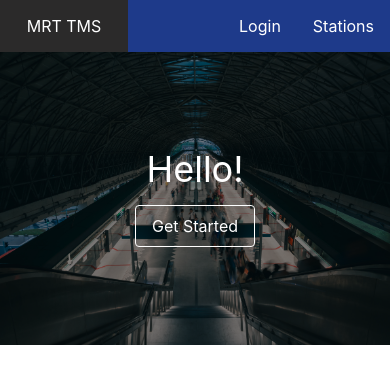
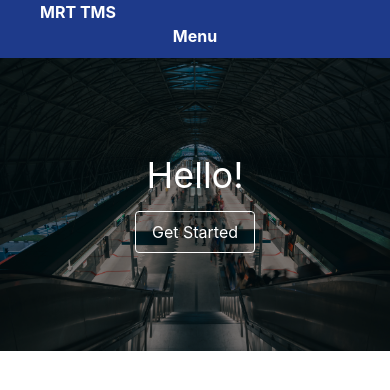
Before and after one commit to AiviriX/MRT-Project, a React (Create React App) app in the folder mrt-app/: page / in a window 390 px wide. Shown: the top 390 px of the page. Built offline with nearby package versions, Linux system fonts and the light colour scheme; no server answers.

Commit message:
Basic navbar responsiveness

```diff
--- a/mrt-app/src/navigation.tsx
+++ b/mrt-app/src/navigation.tsx
@@ -1,17 +1,17 @@
 import './style/mrt_index.css'
 import './style/nav.css'
 
-import { useEffect, useState } from 'react'
+import { useState } from 'react'
 import { Link } from 'react-router-dom'
-
 import { removeSessionToken, hasSessionToken } from './auth/sessionTokenManager'
 
 export const Navigation = () => {
     const [hasToken, setToken] = useState(hasSessionToken())
+    const [showDropdown, setShowDropdown] = useState(false);
 
-    useEffect(() => {
-
-    }, [hasToken])
+    const toggleDropdown = () => {
+        setShowDropdown(!showDropdown);
+    };
 
     //Handles the instructions to remove the session token locally....
     const locRemoveSessionToken = () => {
@@ -19,34 +19,41 @@ export const Navigation = () => {
         setToken(hasSessionToken());
     }
 
+    return (
+        <nav className=''>
+            <ul className="">
+                <div className='flex justify-items-start'>
+                <li className=''>
+                    <Link className="flex mx-10 text-[#fff] font-bold " to="/">MRT TMS</Link>
+                </li>
+                </div>
+                <div className='nav-list'>
+                <li className='nav-item'>
+                    <a className="nav-link" onClick={toggleDropdown}>Menu</a>
+                    {showDropdown && (
+                        <div className="dropdown">
+                            <ul>
+                                <li>
+                                    {hasToken ? (
+                                        <Link className="nav-link" to="/admin/control">Admin Control</Link>
+                                    ) : (
+                                        <Link className="" to="/login/admin">Login</Link>
+                                    )}
+                                </li>
+                                {hasToken && (
+                                    <li onClick={locRemoveSessionToken}>
+                                        <Link className="nav-link" to='/'>Logout</Link>
+                                    </li>
+                                )}
+                            </ul>
 
-    return (
-            <nav className='flex shrink bg-white border-gray-200 dark:bg-gray-900 top-0 z-10 relative'>
-                <ul className='z-19 sticky list-none m-0 p-0 overflow-hidden bg-blue-900 text-gray-200 fixed w-full'>
-                    <li className='left'>
-                        <Link className="shrink w-32" to="/">MRT TMS</Link>
-                    </li>
-                    <li className='right'>
-                        <Link to="/stations/mrt3">Stations</Link>
-                    </li>
-
-                    {
-                    (hasToken) ? (
-                        <div>
-                            <li onClick={locRemoveSessionToken} className='flex right '>
-                                <Link to='/'> Logout </Link>
-                            </li>
-                            <li className='flex right'>
-                                <Link to="/admin/control"> Admin Control </Link>
-                            </li>
                         </div>
-                    ) : (
-                        <li className='flex right'>
-                            <Link to="/login/admin"> Login </Link>
-                        </li>
-                    ) }
-                </ul>
-            </nav>
+                    )}
+                </li>
+                </div>
+            </ul>
+        </nav>
     );
 }
+
 export default Navigation
--- a/mrt-app/src/style/nav.css
+++ b/mrt-app/src/style/nav.css
@@ -1,55 +1,77 @@
-@tailwind base;
-@tailwind components;
-@tailwind utilities;
+/* nav.css */
+
+nav {
+    background-color: rgba(30,58,138,255);
+    /* margin: 0;
+    padding-top: 20px;
+    padding-bottom: 20px;
+    font-family: sans-serif;
+    display: flex;
+    align-items: center;  */
+}
+
+.nav-list {
+    list-style: none;
+    padding: 0;
+    margin: 0;
+    display: flex;
+    align-items: center;
+    justify-content: center;
+}
+
+.nav-item {
+    margin-right: 10px;
+}
+
+.nav-link {
+    text-decoration: none;
+    color: #fff;
+    padding: 10px 15px;
+    border-radius: 5px;
+    transition: background-color 0.3s ease;
+    font-weight: bold;
+}
+
+.nav-link:hover {
+    background-color: rgba(255, 255, 255, 0.1);
+}
+
+.nav-right {
+    align-items: right;
+}
+
+@media (max-width: 768px) {
+    .nav-list {
+        flex-direction: column;
+        max-height: auto;
+    }
+
+    .nav-item {
+        margin-bottom: 10px;
+        margin-right: 0;
+    }
 
 
-.topNav img {
-    size: 30px;
-    position: fixed;
 }
 
-.honk {
-    background-color: blue;
+@media (min-width: 769px) {
+    .nav-list {
+        flex-direction: row;
+        height: 60px;
+        align-items: left;
+    }
+
+    .nav-item {
+        margin-bottom: 0;
+    }
 }
 
 
-
-.l {
-
+.dropdown {
+    display: block; /* Show the dropdown when screen is small */
+    top: 100%; /* Position it below the navbar */
+    background-color: rgb(7, 3, 66);
+    border-radius: 5px;
+    height: auto;
+    padding: 10px;
 }
-
-.r {
-    float: right;
-}
-
-.right{
-    float: right;
-}
-
-.left {
-    float: left;
-}
-
-li a {
-    display: block;
-    color: white;
-    text-align: center;
-    padding: 14px 16px;
-    text-decoration: none;
-}
-
-li a:hover{
-    background-color: #2b2a2a;
-}
-
-li button{
-    display: block;
-    color: white;
-    text-align: center;
-    padding: 14px 16px;
-    text-decoration: none;
-}
-
-.navbar {
-    width: full;
-}
```
